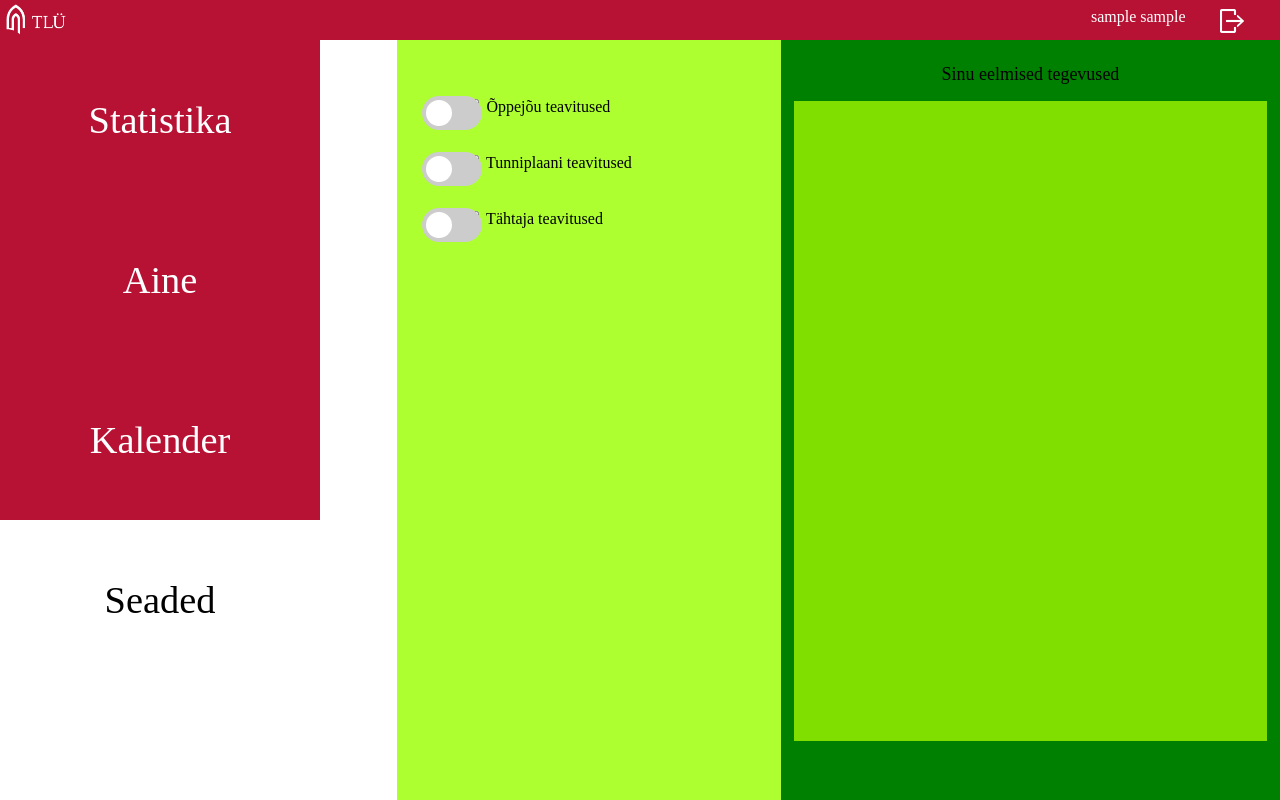
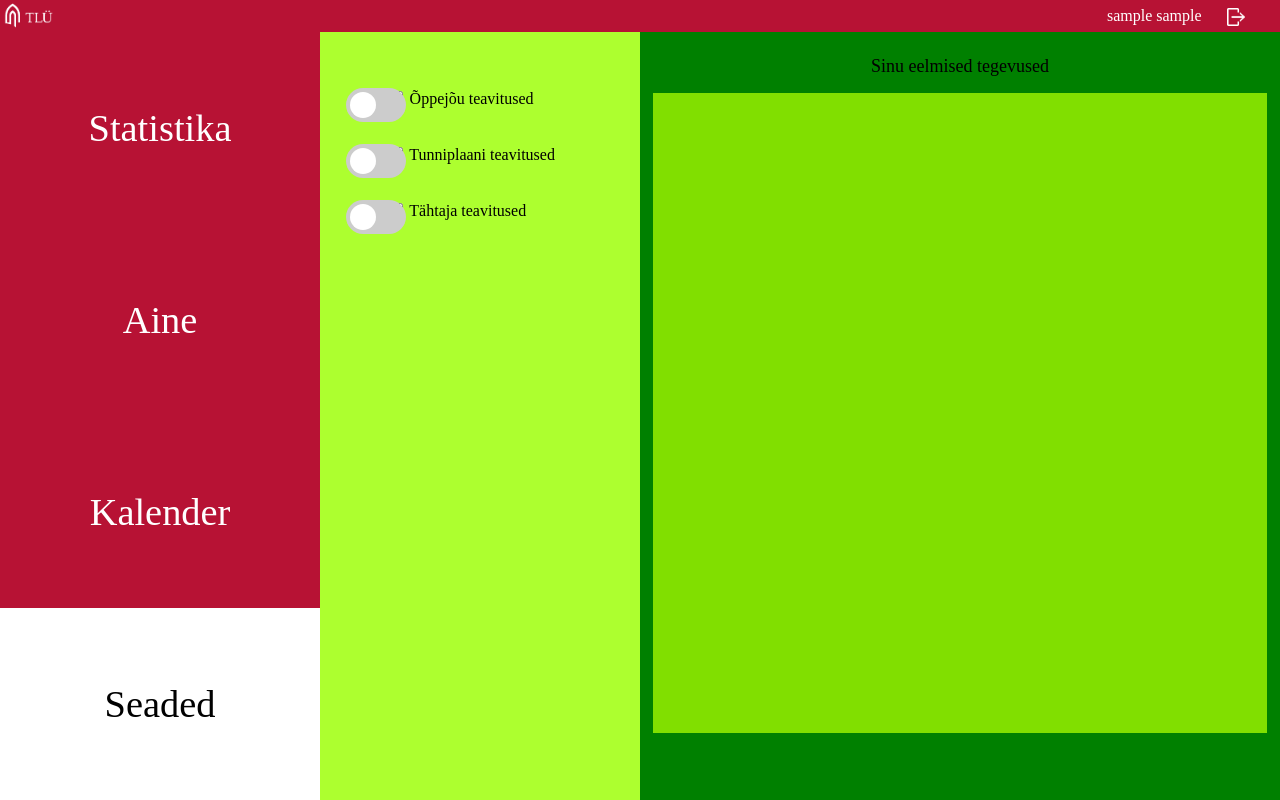
Before and after one commit to andrkuu/timemate, a PHP site: page /seaded/ in a window 1280 px wide. Run offline with PHP 8.4, Linux system fonts and the light colour scheme; the visitor is signed in with stand-in values (Sample User, id 1).

Commit message:
fixed main design and setting page also fixed navbar user name padding

```diff
--- a/seaded/tools.css
+++ b/seaded/tools.css
@@ -70,21 +70,21 @@ input:checked + .slider:before {
     text-align: right;
 }
 #notifications{
-    margin-left: 31vw;
-    top: 5vh;
+    margin-left: 25vw;
+    top: 4vh;
     position: absolute;
-    height: 95vh;
+    height: 96vh;
     width: 30vw;
     background-color: greenyellow;
 }
 
 /* history*/
 #history{
-    height: 95vh;
-    width: 39vw;
+    height: 96vh;
+    width: 50vw;
     background-color: green;
-    margin-left: 61vw;
-    top: 5vh;
+    margin-left: 50vw;
+    top: 4vh;
     position: absolute;
 }
 
@@ -96,7 +96,7 @@ input:checked + .slider:before {
 
 #content_box{
     height: 80vh;
-    width: 37vw;
+    width: 48vw;
     background-color: #81DF00;
     margin-left: 1vw;
     margin-top: 2vh;
--- a/style.css
+++ b/style.css
@@ -10,7 +10,7 @@ body {
     background-color: #b71234;
     color: white;
     width: 100%;
-    height: 5vh;
+    height: 4vh;
     display: flex;
     justify-content: flex-end;
     padding: 0;
@@ -22,7 +22,7 @@ body {
     border: none;
     top: 0;
     right: 0;
-    height: 5vh;
+    height: 4vh;
     border: none;
     justify-content: flex-end;
     flex: 2;
@@ -31,7 +31,7 @@ body {
 
 #logout_img {
     background-color: #b71234;
-    height: 4vh;
+    height: 3vh;
     padding: 0;
     margin: 0;
     margin: 0.5vh;
@@ -39,16 +39,16 @@ body {
 }
 
 #client_name {
-    height: 5vh;
+    height: 4vh;
     display: flex;
     justify-content: flex-end;
-    padding: 1vh;
     flex: 3;
     margin-right: 1vw;
+    line-height: 4vh;
 }
 
 #tlu_logo {
-    height: 5vh;
+    height: 4vh;
     display: inline;
 }
 
@@ -60,10 +60,6 @@ body {
     padding: 0;
     font-family: Impact, Charcoal, sans-serif;
 }
-
-
-
-
 .time {
     background-color: #b71234;
     color: white;
@@ -86,7 +82,7 @@ body {
     color: white;
     background-color: #b71234;
     width: 25vw;
-    height: 20vh;
+    height: 24vh;
     text-align: center;
     text-decoration: none;
     align-items: center;
```
